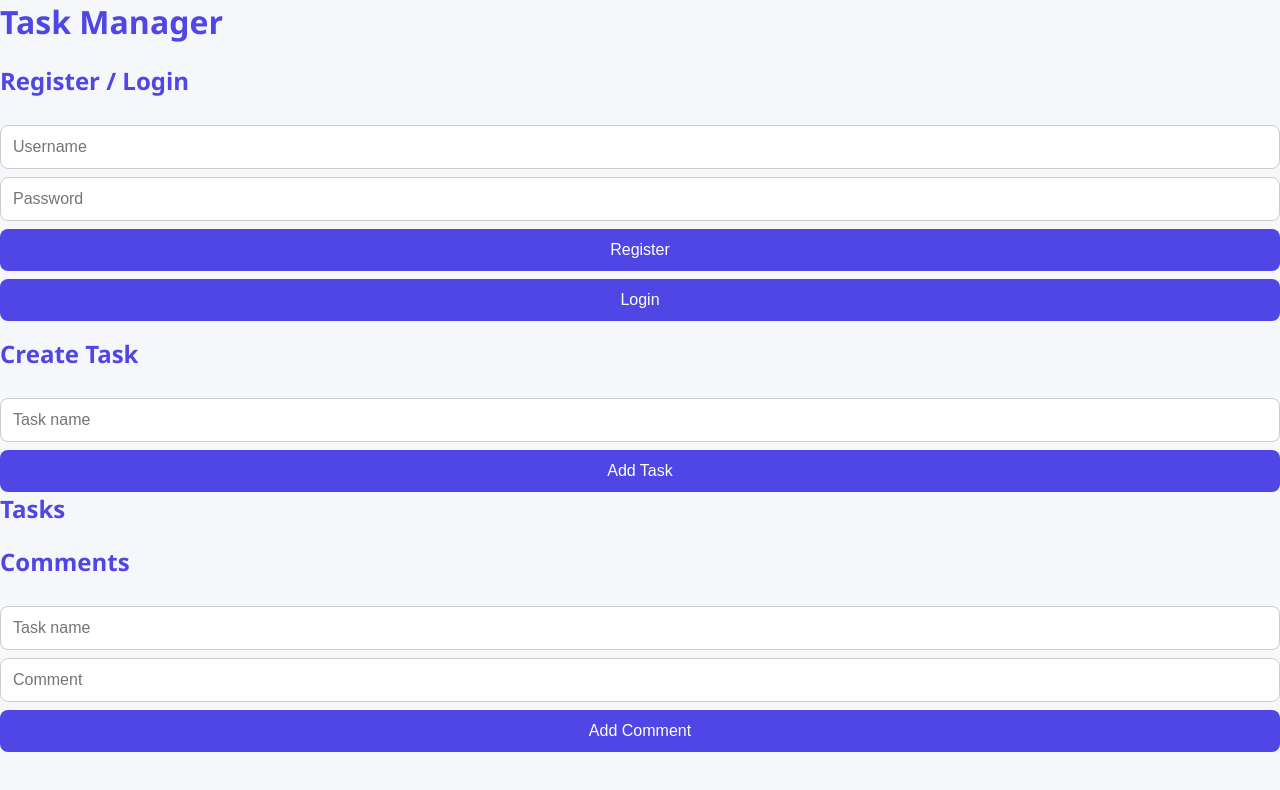
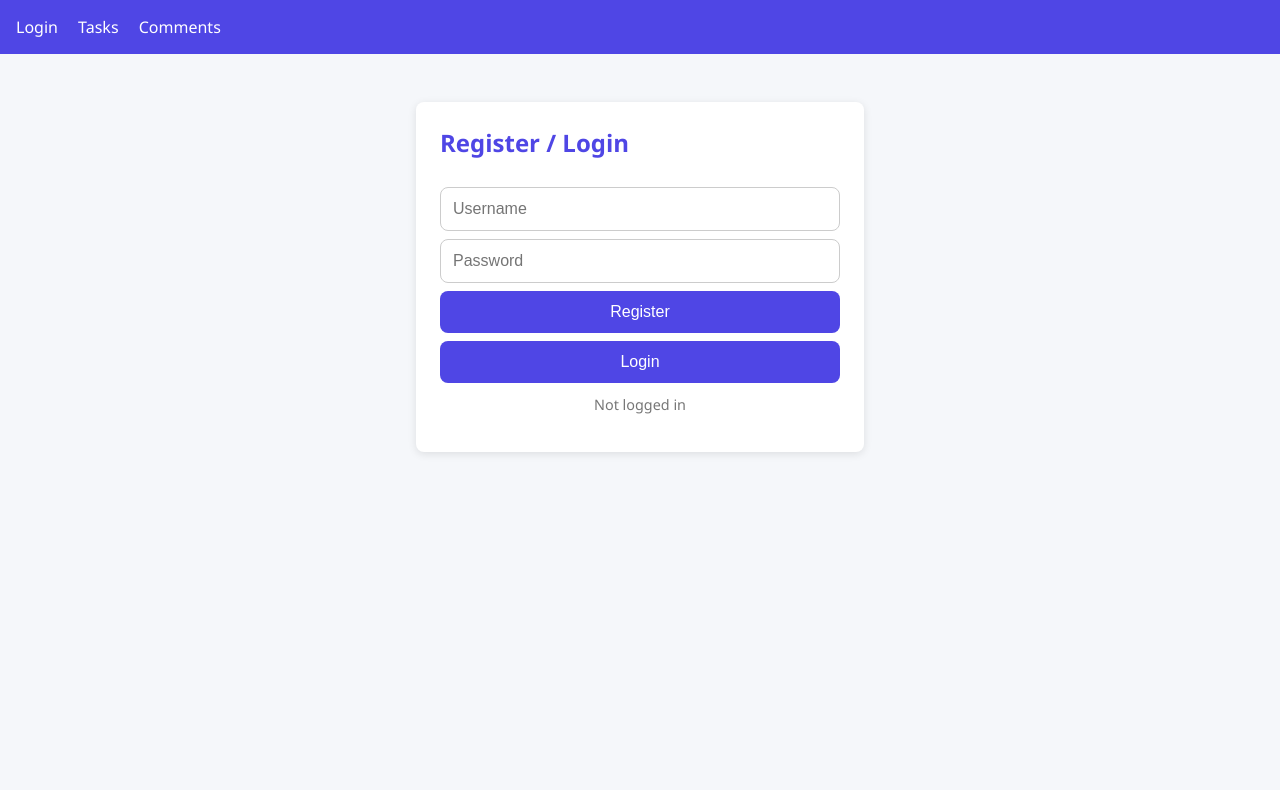
Before and after one commit to inamullahshaikh/Devops-Project, a plain HTML site: page frontend/index.html in a window 1280 px wide. Drawn offline with Linux system fonts and the light colour scheme.

Commit message:
Ansible Done

```diff
--- a/frontend/index.html
+++ b/frontend/index.html
@@ -2,43 +2,28 @@
 <html lang="en">
   <head>
     <meta charset="UTF-8" />
-    <title>Task Manager</title>
+    <title>Login • Task Manager</title>
     <link rel="stylesheet" href="style.css" />
   </head>
   <body>
-    <h1>Task Manager</h1>
+    <header>
+      <nav>
+        <a href="login.html">Login</a>
+        <a href="tasks.html">Tasks</a>
+        <a href="comments.html">Comments</a>
+      </nav>
+    </header>
 
-    <!-- Register/Login -->
-    <section>
-      <h2>Register / Login</h2>
-      <input id="user" placeholder="Username" />
-      <input id="pass" type="password" placeholder="Password" />
-      <button onclick="register()">Register</button>
-      <button onclick="login()">Login</button>
-      <p id="auth-status"></p>
-    </section>
-
-    <!-- Create Task -->
-    <section>
-      <h2>Create Task</h2>
-      <input id="task-name" placeholder="Task name" />
-      <button onclick="createTask()">Add Task</button>
-    </section>
-
-    <!-- Show Tasks -->
-    <section>
-      <h2>Tasks</h2>
-      <ul id="task-list"></ul>
-    </section>
-
-    <!-- Comments -->
-    <section>
-      <h2>Comments</h2>
-      <input id="comment-task-name" placeholder="Task name" />
-      <input id="comment-content" placeholder="Comment" />
-      <button onclick="addComment()">Add Comment</button>
-      <ul id="comment-list"></ul>
-    </section>
+    <div class="main-container">
+      <div class="card">
+        <h2>Register / Login</h2>
+        <input id="user" placeholder="Username" />
+        <input id="pass" type="password" placeholder="Password" />
+        <button onclick="register()">Register</button>
+        <button onclick="login()">Login</button>
+        <p class="auth-status">Not logged in</p>
+      </div>
+    </div>
 
     <script src="script.js"></script>
   </body>
--- a/frontend/script.js
+++ b/frontend/script.js
@@ -1,6 +1,6 @@
-const USER_API = "http://localhost:3001"; // mapped from user-service
-const TASK_API = "http://localhost:3002/tasks"; // mapped from task-service
-const COMMENT_API = "http://localhost:3003/comments"; // mapped from comment-service
+const USER_API = "http://13.60.77.122:3001"; // mapped from user-service
+const TASK_API = "http://13.60.77.122:3002/tasks"; // mapped from task-service
+const COMMENT_API = "http://13.60.77.122:3003/comments"; // mapped from comment-service
 
 let loggedInUser = localStorage.getItem("loggedInUser") || null;
 
```
